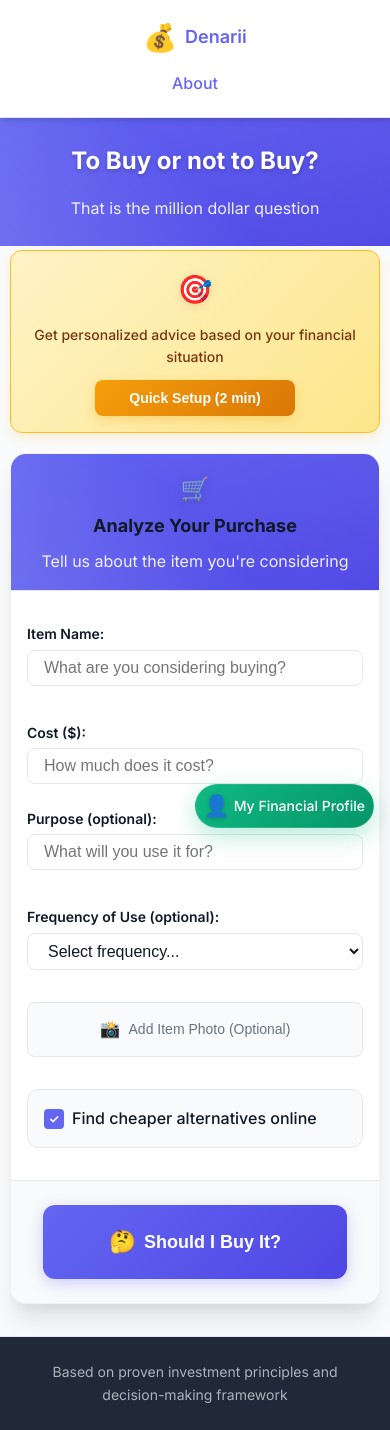
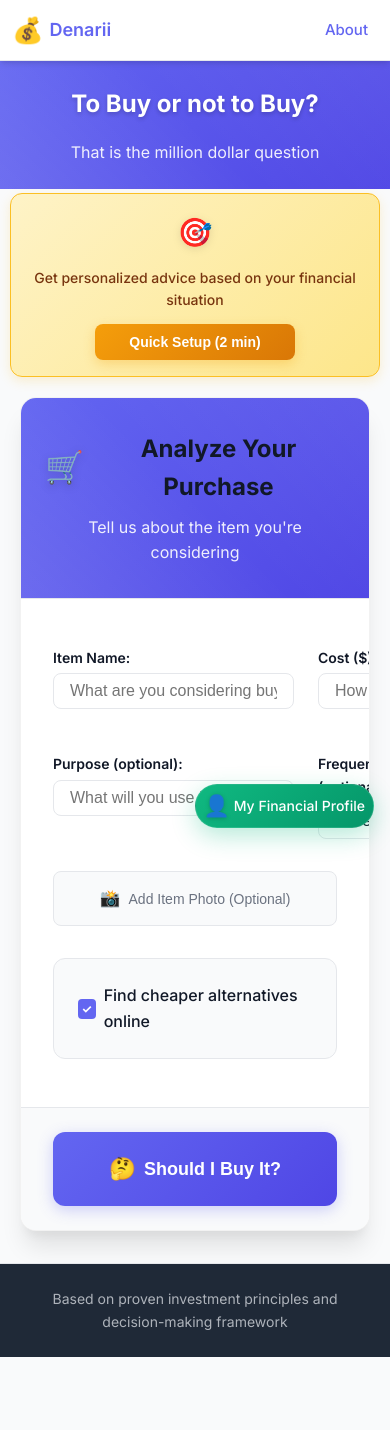
Before and after one commit to OracleOfAggieland/denarii-mvp, a Next.js app: page / in a window 390 px wide. After the commit the page ends 1357 px from the top, so only its background shows below. Built offline with nearby package versions, Linux system fonts and the light colour scheme.

Commit message:
Mobile CSS Upgrades

```diff
--- a/src/styles/App.css
+++ b/src/styles/App.css
@@ -1303,82 +1303,58 @@
   gap: var(--spacing-sm);
 }
 
-/* Responsive Design */
+/* IMPROVED Mobile Header Styles */
 @media (max-width: 768px) {
-  .purchase-analysis-card {
-    width: calc(100% - 30px);
-  }
-
-  .card-header {
-    padding: var(--spacing-lg) var(--spacing-md);
-  }
-
-  .card-title {
-    font-size: var(--font-size-xl);
-  }
-
-  .card-body {
-    padding: var(--spacing-lg);
-  }
-
-  .form-row {
-    grid-template-columns: 1fr;
-    gap: var(--spacing-md);
-  }
-
-  .options-section {
-    padding: var(--spacing-md);
-  }
-
-  .add-photo-btn {
-    max-width: none;
-    width: 100%;
-  }
-
-  .image-upload-expanded {
-    padding: var(--spacing-md);
-  }
-
-  .drag-drop-zone {
-    padding: var(--spacing-md);
-  }
-
-  .upload-buttons {
-    gap: var(--spacing-xs);
-  }
-
-  .upload-option-btn {
-    min-width: 80px;
-    padding: var(--spacing-sm);
-    font-size: var(--font-size-xs);
+  .top-header {
+    padding: 12px 16px; /* Reduced padding for better mobile spacing */
+  }
+
+  .header-content {
+    /* Keep horizontal layout but adjust spacing */
+    flex-direction: row;
+    justify-content: space-between;
+    align-items: center;
+    gap: 16px;
+  }
+
+  .logo {
+    font-size: 20px; /* Slightly larger for better readability */
+    gap: 8px;
+    flex-shrink: 0; /* Prevent logo from shrinking */
+  }
+
+  .logo-icon {
+    font-size: 1.4em; /* Maintain proportional icon size */
+  }
+
+  .header-nav {
+    gap: 12px; /* Reduced gap for mobile */
+  }
+
+  .nav-link {
+    font-size: 16px; /* Maintain readable size */
+    padding: 8px 12px; /* Better touch target */
+    white-space: nowrap; /* Prevent text wrapping */
   }
 }
 
 @media (max-width: 480px) {
-  .purchase-analysis-card {
-    width: calc(100% - 20px);
-  }
-
-  .card-header {
-    padding: var(--spacing-md);
-  }
-
-  .card-title {
-    font-size: var(--font-size-lg);
-    flex-direction: column;
-    gap: var(--spacing-xs);
-  }
-
-  .card-body {
-    padding: var(--spacing-md);
-  }
-
-  .drag-drop-zone {
-    padding: var(--spacing-lg);
-  }
-
-  .drag-drop-icon {
-    font-size: 2.5em;
+  .top-header {
+    padding: 10px 12px; /* Further reduced padding for small screens */
+  }
+
+  .header-content {
+    gap: 12px;
+  }
+
+  .logo {
+    font-size: 18px;
+    gap: 6px;
+  }
+
+  .nav-link {
+    font-size: 15px;
+    padding: 6px 10px;
   }
 }
 
@@ -2084,25 +2060,13 @@
   font-weight: 500;
   line-height: 1.6;
   position: relative;
-}
-
+  /* REMOVED: Faded quote decorations */
+}
+
+/* REMOVED: All ::before and ::after pseudo-elements that create faded quotes */
 .quote-text::before,
 .quote-text::after {
-  content: '"';
-  font-size: 1.5em;
-  color: rgba(99, 102, 241, 0.2);
-  position: absolute;
-  line-height: 1;
-}
-
-.quote-text::before {
-  left: -15px;
-  top: -10px;
-}
-
-.quote-text::after {
-  right: -15px;
-  bottom: -10px;
+  display: none; /* Completely hide the faded quote marks */
 }
 
 .quote-attribution {
```
